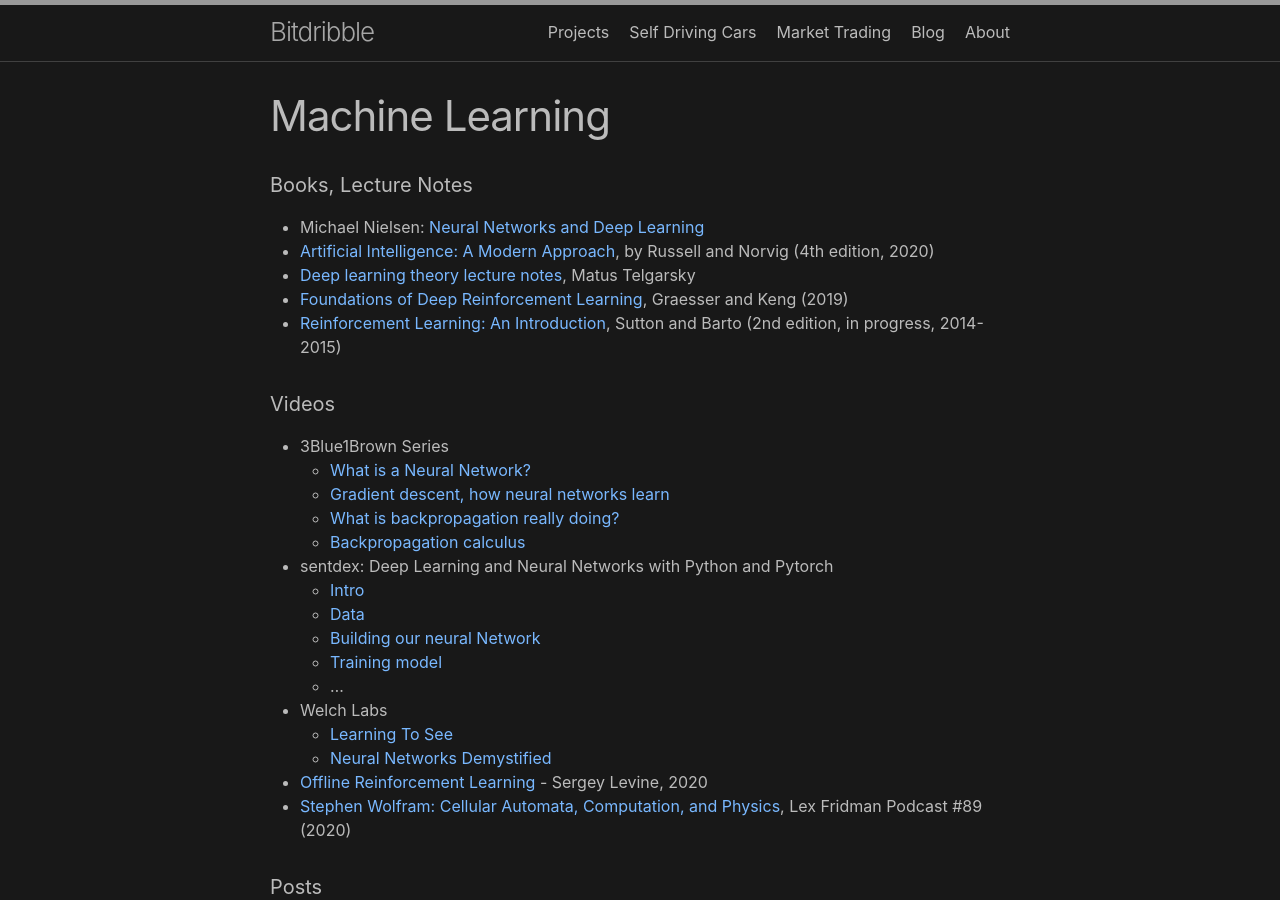
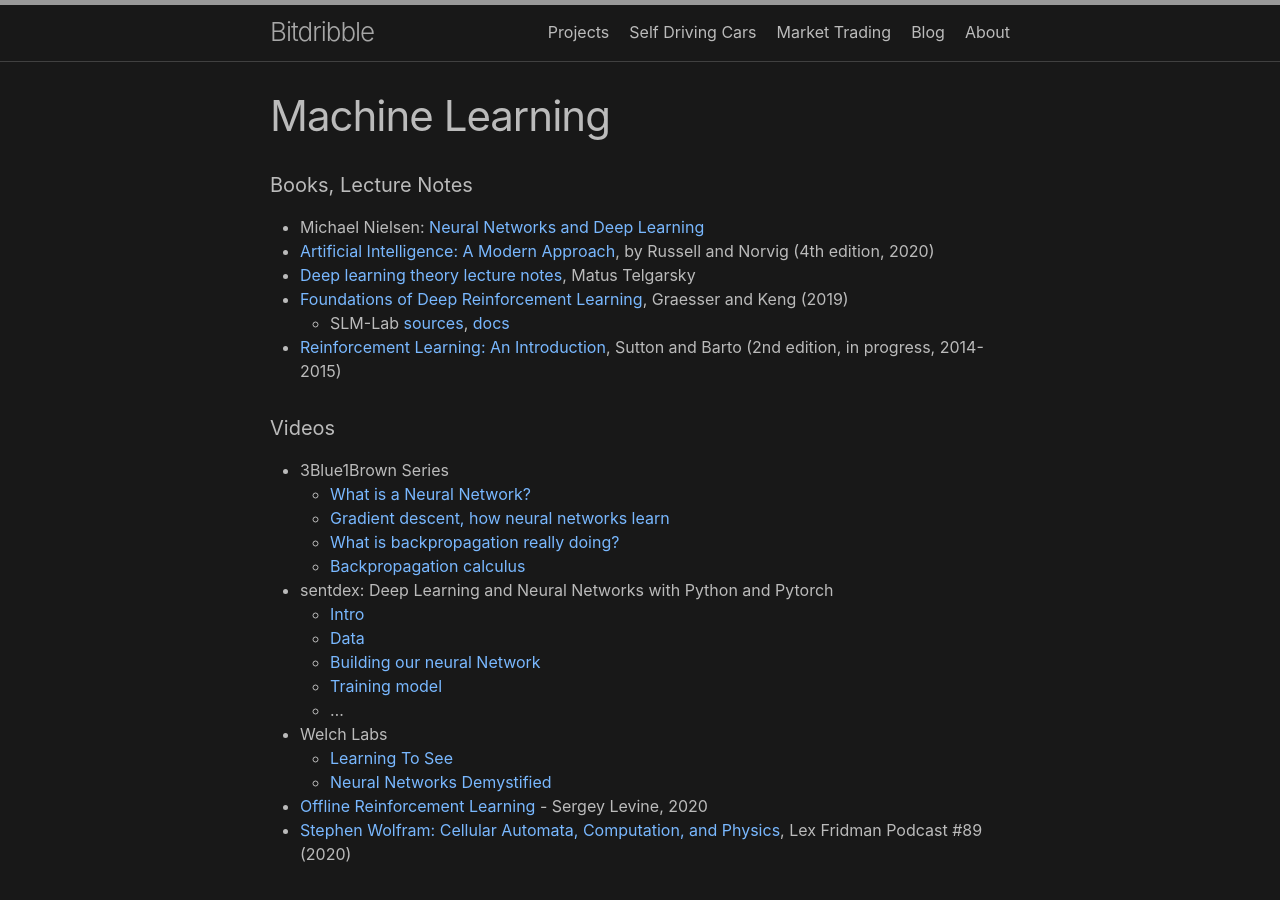
Before and after one commit to analytiq-hub/sigagent.github.io, a Jekyll site: the page built from machine_learning.md, in a window 1280 px wide and 900 px high. Built offline with Jekyll 4.4.1, drawn with Linux system fonts in a browser that asks for light colours.

Commit message:
*** empty log message ***

```diff
--- a/machine_learning.md
+++ b/machine_learning.md
@@ -7,6 +7,7 @@ title: Machine Learning
 * [Artificial Intelligence: A Modern Approach](repository.unimal.ac.id/1022/1/Artificial%20Intelligence%20-%20A%20Modern%20Approach%203rd%20Ed%20-%20Stuart%20Russell%20and%20Peter%20Norvig%2C%20Berkeley%20%282010%29.pdf), by Russell and Norvig (4th edition, 2020)
 * [Deep learning theory lecture notes](https://mjt.cs.illinois.edu/dlt/), Matus Telgarsky
 * [Foundations of Deep Reinforcement Learning](https://www.amazon.com/Deep-Reinforcement-Learning-Python-Hands/dp/0135172381), Graesser and Keng (2019)
+  * SLM-Lab [sources](https://github.com/kengz/SLM-Lab), [docs](https://slm-lab.gitbook.io/slm-lab/)
 * [Reinforcement Learning: An Introduction](https://web.stanford.edu/class/psych209/Readings/SuttonBartoIPRLBook2ndEd.pdf), Sutton and Barto (2nd edition, in progress, 2014-2015)
 
 #### Videos
```
